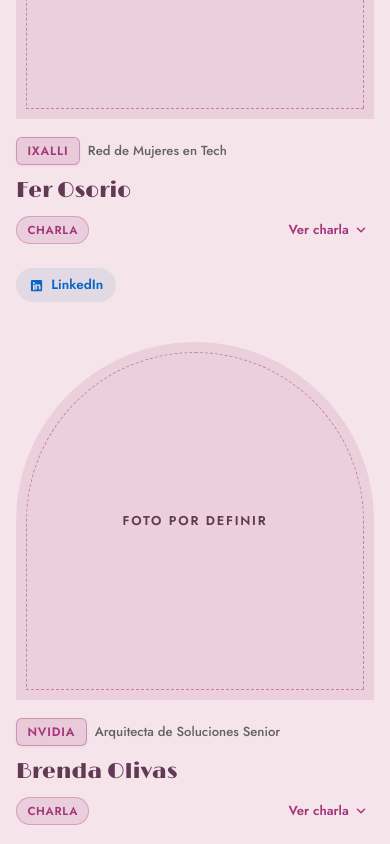
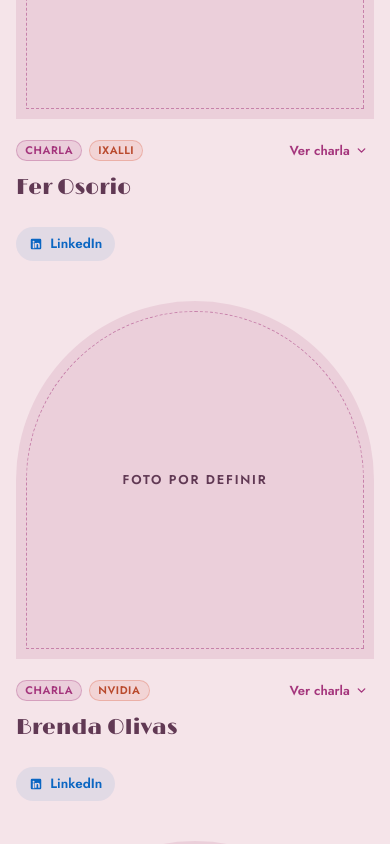
Before and after one commit to QuetzalIAUnam/QuetzaliaLandingPage, a Next.js app in the folder quetzalia/: page / in a window 390 px wide. Shown: the part 9200-10044 px from the top of the page. Built offline with nearby package versions, Linux system fonts and the light colour scheme.

Commit message:
New menu for mobile

```diff
--- a/quetzalia/app/globals.css
+++ b/quetzalia/app/globals.css
@@ -1138,44 +1138,56 @@ a {
 .person-content {
   display: flex;
   flex-direction: column;
-  gap: 0.75rem;
-}
-
-/* Badge de procedencia / Organización destacada */
-.speaker-header-meta {
+  gap: 0.65rem;
+}
+
+/* Fila de chips: Rosa (tipo de charla) y Salmón (dónde vienen / organización) */
+.speaker-chips-row {
   display: flex;
   align-items: center;
+  justify-content: space-between;
+  gap: 0.5rem;
   flex-wrap: wrap;
-  gap: 0.5rem;
-}
-
-.speaker-org-badge {
+}
+
+.speaker-chips {
+  display: inline-flex;
+  align-items: center;
+  gap: 0.4rem;
+  flex-wrap: wrap;
+}
+
+.speaker-chip {
   display: inline-flex;
   align-items: center;
   font-family: var(--body);
-  font-size: 0.76rem;
-  font-weight: 700;
-  letter-spacing: 0.07em;
+  font-size: 0.69rem;
+  font-weight: 600;
+  letter-spacing: 0.05em;
   text-transform: uppercase;
+  padding: 0.16rem 0.52rem;
+  border-radius: 999px;
+  line-height: 1.25;
+}
+
+/* Chip Rosa: Tipo de ponencia / actividad */
+.speaker-chip.chip-pink {
+  background: rgba(164, 53, 124, 0.12);
   color: var(--accent);
-  background: rgba(164, 53, 124, 0.14);
-  border: 1px solid rgba(164, 53, 124, 0.38);
-  padding: 0.2rem 0.65rem;
-  border-radius: 6px;
-  box-shadow: 0 1px 3px rgba(164, 53, 124, 0.08);
-}
-
-.speaker-role-text {
-  font-size: 0.82rem;
-  font-weight: 500;
-  color: var(--fg);
-  opacity: 0.85;
+  border: 1px solid rgba(164, 53, 124, 0.3);
+}
+
+/* Chip Salmón: Dónde vienen (Ixalli, NVIDIA, etc.) discreto para no competir con el nombre */
+.speaker-chip.chip-salmon {
+  background: rgba(224, 110, 85, 0.13);
+  color: #B94A2D;
+  border: 1px solid rgba(224, 110, 85, 0.35);
 }
 
 /* Nombre de la ponente con destello IA más pausado y visible */
 .speaker-name {
   font-size: 1.35rem;
-  line-height: 1.25;
+  line-height: 1.22;
   display: inline-block;
   cursor: pointer;
   position: relative;
@@ -1398,11 +1410,15 @@ a {
 
 /* Dark mode overrides para ponentes */
 @media (prefers-color-scheme: dark) {
-  :root:not([data-theme="light"]) .speaker-org-badge {
-    background: rgba(238, 155, 203, 0.2);
-    border-color: rgba(238, 155, 203, 0.5);
+  :root:not([data-theme="light"]) .speaker-chip.chip-pink {
+    background: rgba(238, 155, 203, 0.18);
+    border-color: rgba(238, 155, 203, 0.45);
     color: #FFA5D8;
-    box-shadow: 0 1px 4px rgba(0, 0, 0, 0.2);
+  }
+  :root:not([data-theme="light"]) .speaker-chip.chip-salmon {
+    background: rgba(235, 140, 118, 0.2);
+    border-color: rgba(235, 140, 118, 0.45);
+    color: #FF9B82;
   }
   :root:not([data-theme="light"]) .speaker-name {
     background: linear-gradient(
@@ -1424,16 +1440,6 @@ a {
   :root:not([data-theme="light"]) .speaker-talk-title {
     color: var(--head);
   }
-  :root:not([data-theme="light"]) .talk-chip {
-    background: rgba(238, 155, 203, 0.18);
-    border-color: rgba(238, 155, 203, 0.4);
-    color: var(--accent-text);
-  }
-  :root:not([data-theme="light"]) .talk-chip.chip-taller {
-    background: rgba(245, 228, 233, 0.16);
-    border-color: rgba(245, 228, 233, 0.35);
-    color: var(--head);
-  }
   :root:not([data-theme="light"]) .mobile-talk-toggle {
     color: var(--accent-text);
   }
@@ -1450,11 +1456,15 @@ a {
   }
 }
 
-:root[data-theme="dark"] .speaker-org-badge {
-  background: rgba(238, 155, 203, 0.2);
-  border-color: rgba(238, 155, 203, 0.5);
+:root[data-theme="dark"] .speaker-chip.chip-pink {
+  background: rgba(238, 155, 203, 0.18);
+  border-color: rgba(238, 155, 203, 0.45);
   color: #FFA5D8;
-  box-shadow: 0 1px 4px rgba(0, 0, 0, 0.2);
+}
+:root[data-theme="dark"] .speaker-chip.chip-salmon {
+  background: rgba(235, 140, 118, 0.2);
+  border-color: rgba(235, 140, 118, 0.45);
+  color: #FF9B82;
 }
 :root[data-theme="dark"] .speaker-name {
   background: linear-gradient(
@@ -1474,16 +1484,6 @@ a {
   -webkit-text-fill-color: transparent;
 }
 :root[data-theme="dark"] .speaker-talk-title {
-  color: var(--head);
-}
-:root[data-theme="dark"] .talk-chip {
-  background: rgba(238, 155, 203, 0.18);
-  border-color: rgba(238, 155, 203, 0.4);
-  color: var(--accent-text);
-}
-:root[data-theme="dark"] .talk-chip.chip-taller {
-  background: rgba(245, 228, 233, 0.16);
-  border-color: rgba(245, 228, 233, 0.35);
   color: var(--head);
 }
 :root[data-theme="dark"] .mobile-talk-toggle {
--- a/quetzalia/components/Allies.tsx
+++ b/quetzalia/components/Allies.tsx
@@ -9,7 +9,6 @@ interface Speaker {
   id: string;
   name: string;
   org: string;
-  role: string;
   type: string;
   desc: string;
   talk: string;
@@ -38,7 +37,6 @@ export default function Allies() {
           if (entry.isIntersecting) {
             setInView(true);
           } else {
-            // Permite reiniciar la animación cuando el usuario vuelve a pasar por la sección
             setInView(false);
           }
         });
@@ -80,21 +78,12 @@ export default function Allies() {
               </PhotoArch>
 
               <div className="person-content">
-                {/* Dónde vienen / Organización resaltada para que no se pierda */}
-                <div className="speaker-header-meta">
-                  <span className="speaker-org-badge">{person.org}</span>
-                  <span className="speaker-role-text">{person.role}</span>
+                {/* Los dos chips juntos: Rosa (tipo de charla) y Salmón (dónde vienen / organización) */}
+                <div className="speaker-chips-row">
+                  <div className="speaker-chips">
+                    <span className="speaker-chip chip-pink">{person.type}</span>
+                    <span className="speaker-chip chip-salmon">{person.org}</span>
                   </div>
-
-                {/* Nombre con efecto de destello suave y pausado */}
-                <h3 className="speaker-name">{person.name}</h3>
-
-                {/* Charla: directa en desktop, plegable en mobile con chip siempre visible */}
-                <div className="speaker-talk-wrapper">
-                  <div className="speaker-talk-header">
-                    <span className={`talk-chip chip-${person.type.toLowerCase()}`}>
-                      {person.type}
-                    </span>
 
                   <button
                     type="button"
@@ -104,14 +93,14 @@ export default function Allies() {
                     aria-controls={`talk-body-${person.id}`}
                   >
                     <span>
-                        {expandedTalks[person.id] ? "Ocultar charla" : "Ver charla"}
+                      {expandedTalks[person.id] ? "Ocultar" : "Ver charla"}
                     </span>
                     <svg
                       className={`toggle-chevron ${
                         expandedTalks[person.id] ? "rotated" : ""
                       }`}
-                        width="14"
-                        height="14"
+                      width="13"
+                      height="13"
                       viewBox="0 0 24 24"
                       fill="none"
                       stroke="currentColor"
@@ -125,6 +114,10 @@ export default function Allies() {
                   </button>
                 </div>
 
+                {/* Nombre de la ponente (protagonista, sin competir con cajas grandes) */}
+                <h3 className="speaker-name">{person.name}</h3>
+
+                {/* Charla y descripción: directa en desktop, colapsable en mobile */}
                 <div
                   id={`talk-body-${person.id}`}
                   className={`speaker-talk-body ${
@@ -133,7 +126,6 @@ export default function Allies() {
                 >
                   <p className="speaker-talk-title">“{person.talk}”</p>
                   <p className="speaker-desc">{person.desc}</p>
-                  </div>
                 </div>
 
                 {/* Solo botón de LinkedIn */}
@@ -147,8 +139,8 @@ export default function Allies() {
                 >
                   <svg
                     className="linkedin-icon"
-                    width="15"
-                    height="15"
+                    width="14"
+                    height="14"
                     viewBox="0 0 24 24"
                     fill="currentColor"
                     aria-hidden="true"
--- a/quetzalia/data/speakers.json
+++ b/quetzalia/data/speakers.json
@@ -3,7 +3,6 @@
     "id": "fer-osorio",
     "name": "Fer Osorio",
     "org": "Ixalli",
-    "role": "Red de Mujeres en Tech",
     "type": "Charla",
     "desc": "Ponencia confirmada y enlace con la red de mujeres de la industria tecnológica.",
     "talk": "Rompiendo barreras en Tech y construyendo comunidad",
@@ -14,7 +13,6 @@
     "id": "brenda-olivas",
     "name": "Brenda Olivas",
     "org": "NVIDIA",
-    "role": "Arquitecta de Soluciones Senior",
     "type": "Charla",
     "desc": "Aliada clave de la industria de IA y supercómputo, impulsando soluciones a escala.",
     "talk": "Arquitectura de Soluciones de IA a gran escala",
@@ -25,7 +23,6 @@
     "id": "sofia-mendoza",
     "name": "Dra. Sofía Mendoza",
     "org": "UNAM - MAC",
-    "role": "Investigadora en Matemáticas Aplicadas",
     "type": "Taller",
     "desc": "Especialista en optimización matemática y algoritmos bioinspirados para resolución de problemas complejos.",
     "talk": "De las ecuaciones a los algoritmos que transforman el mundo",
@@ -36,7 +33,6 @@
     "id": "valeria-reyes",
     "name": "Valeria Reyes",
     "org": "Oracle Cloud",
-    "role": "Líder de Infraestructura Cloud",
     "type": "Taller",
     "desc": "Mentora activa en iniciativas de mujeres en STEM e ingeniería de sistemas de nube resilientes.",
     "talk": "Construyendo nubes resilientes e impulsando nuevas voces",
```
Lines whose indentation alone changed are shown as unchanged.
